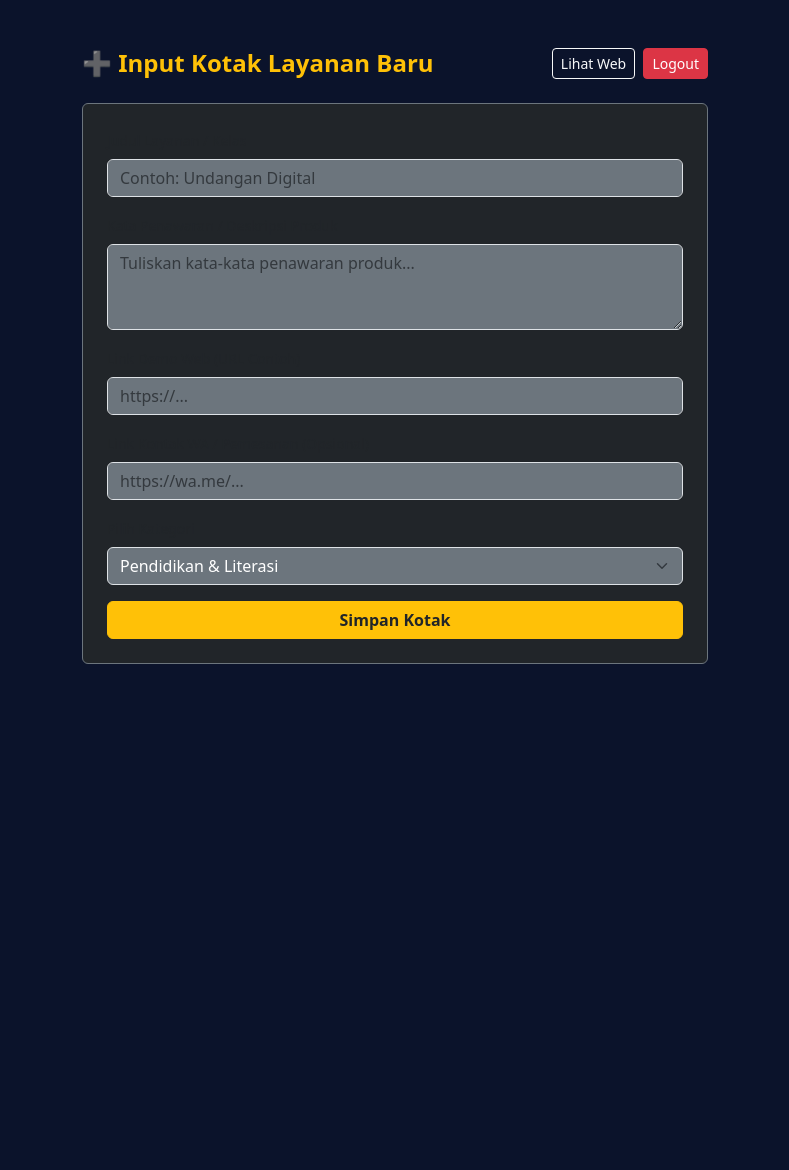
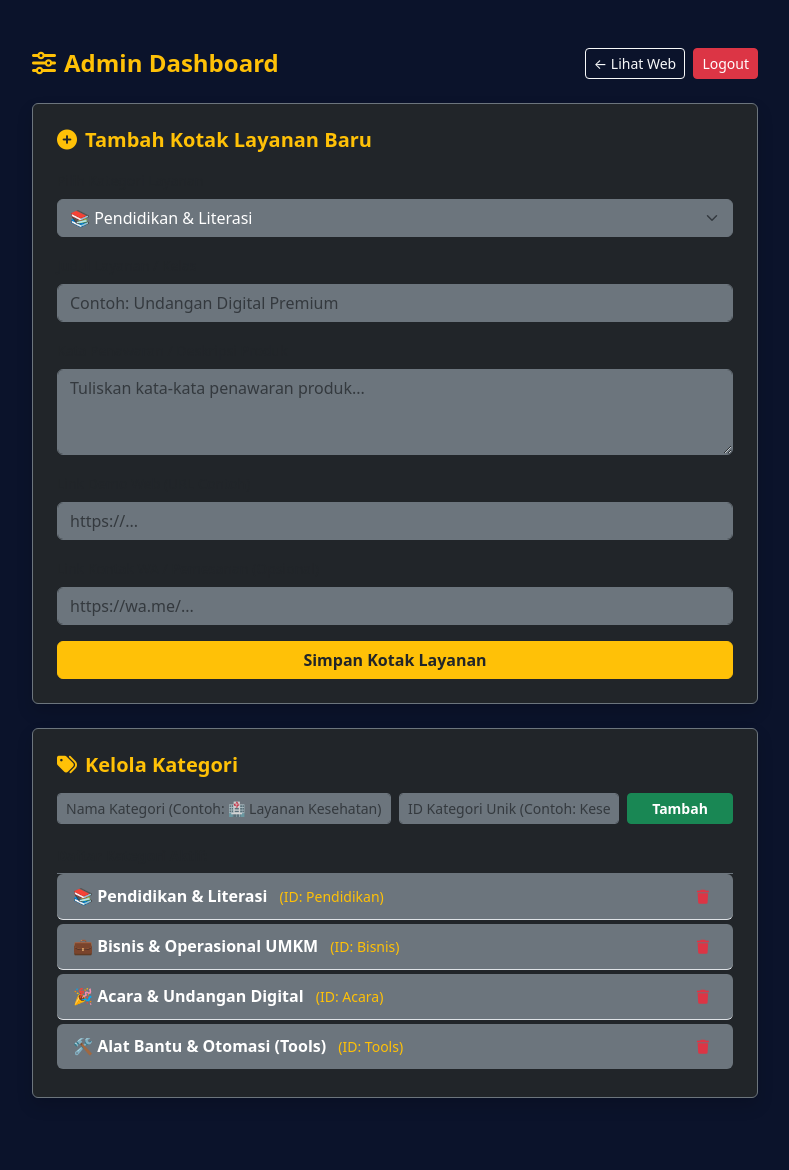
Before and after one commit to hendraelkariem12-a11y/hendra-media-tech, a Flask app: page /admin/tambah in a window 1280 px wide. Shown: the whole page, without its empty margins (245-1034 px from the left). Before the commit the page ends 664 px from the top, so only its background shows below. Run offline with Flask 3, Linux system fonts and the light colour scheme; the visitor is signed in with stand-in values (Sample User, id 1).

Commit message:
Update tambah.html

```diff
--- a/templates/tambah.html
+++ b/templates/tambah.html
@@ -2,56 +2,95 @@
 <html lang="id">
 <head>
     <meta charset="UTF-8">
-    <title>Input Kotak Baru - Hendra Media Tech</title>
+    <title>Admin Dashboard - Hendra Media Tech</title>
     <link href="https://cdn.jsdelivr.net/npm/bootstrap@5.3.0/dist/css/bootstrap.min.css" rel="stylesheet">
+    <link rel="stylesheet" href="https://cdnjs.cloudflare.com/ajax/libs/font-awesome/6.4.0/css/all.min.css">
 </head>
 <body style="background:#0b132b; color:#fff;" class="py-5">
-    <div class="container" style="max-width: 650px;">
+    <div class="container" style="max-width: 750px;">
         <div class="d-flex justify-content-between align-items-center mb-4">
-            <h4 class="text-warning fw-bold mb-0">➕ Input Kotak Layanan Baru</h4>
+            <h4 class="text-warning fw-bold mb-0"><i class="fa-solid fa-sliders me-2"></i>Admin Dashboard</h4>
             <div>
-                <a href="/" class="btn btn-sm btn-outline-light me-1">Lihat Web</a>
+                <a href="/" class="btn btn-sm btn-outline-light me-1">&larr; Lihat Web</a>
                 <a href="/admin/logout" class="btn btn-sm btn-danger">Logout</a>
             </div>
         </div>
 
-        <div class="card p-4 bg-dark text-white border-secondary mb-4">
-            <form method="POST">
+        {% with messages = get_flashed_messages(with_categories=true) %}
+          {% if messages %}
+            {% for category, message in messages %}
+              <div class="alert alert-{{ category }} py-2 small mb-3">{{ message }}</div>
+            {% endfor %}
+          {% endif %}
+        {% endwith %}
+
+        <!-- FORM 1: TAMBAH PRODUK / KOTAK BARU -->
+        <div class="card p-4 bg-dark text-white border-secondary mb-4 shadow">
+            <h5 class="text-warning fw-bold mb-3"><i class="fa-solid fa-plus-circle me-2"></i>Tambah Kotak Layanan Baru</h5>
+            <form method="POST" action="/admin/tambah">
+                <div class="mb-3">
+                    <label class="form-label small text-muted">Pilih Kategori Layanan</label>
+                    <select name="kategori" class="form-select bg-secondary text-white border-secondary" required>
+                        {% for kat in kategori_list %}
+                        <option value="{{ kat.id }}">{{ kat.nama }}</option>
+                        {% endfor %}
+                    </select>
+                </div>
                 <div class="mb-3">
                     <label class="form-label small text-muted">Judul Layanan / Kelas</label>
-                    <input type="text" name="judul" class="form-control bg-secondary text-white" placeholder="Contoh: Undangan Digital" required>
+                    <input type="text" name="judul" class="form-control bg-secondary text-white border-secondary" placeholder="Contoh: Undangan Digital Premium" required>
                 </div>
                 <div class="mb-3">
                     <label class="form-label small text-muted">Kata Penawaran / Deskripsi Produk</label>
-                    <textarea name="penawaran" class="form-control bg-secondary text-white" rows="3" placeholder="Tuliskan kata-kata penawaran produk..." required></textarea>
+                    <textarea name="penawaran" class="form-control bg-secondary text-white border-secondary" rows="3" placeholder="Tuliskan kata-kata penawaran produk..." required></textarea>
                 </div>
                 <div class="mb-3">
                     <label class="form-label small text-muted">Link Demo Web (URL Contoh)</label>
-                    <input type="url" name="link_demo" class="form-control bg-secondary text-white" placeholder="https://..." required>
+                    <input type="url" name="link_demo" class="form-control bg-secondary text-white border-secondary" placeholder="https://..." required>
                 </div>
                 <div class="mb-3">
                     <label class="form-label small text-muted">Link Kontak WA / Pemesanan (Opsional)</label>
-                    <input type="url" name="link_pesan" class="form-control bg-secondary text-white" placeholder="https://wa.me/...">
+                    <input type="url" name="link_pesan" class="form-control bg-secondary text-white border-secondary" placeholder="https://wa.me/...">
                 </div>
-                <div class="mb-3">
-    <label class="form-label small text-muted">Pilih Kategori</label>
-    <select name="kategori" class="form-select bg-secondary text-white">
-        <option value="Pendidikan">Pendidikan & Literasi</option>
-        <option value="Bisnis">Bisnis & Operasional UMKM</option>
-        <option value="Acara">Acara & Undangan Digital</option>
-        <option value="Tools">Alat Bantu & Otomasi</option>
-    </select>
-</div>
+                <button type="submit" class="btn btn-warning w-100 fw-bold text-dark">Simpan Kotak Layanan</button>
+            </form>
+        </div>
 
-                <button type="submit" class="btn btn-warning w-100 fw-bold text-dark">Simpan Kotak</button>
+        <!-- FORM 2: KELOLA KATEGORI (TAMBAH & HAPUS) -->
+        <div class="card p-4 bg-dark text-white border-secondary mb-4 shadow">
+            <h5 class="text-warning fw-bold mb-3"><i class="fa-solid fa-tags me-2"></i>Kelola Kategori</h5>
+
+            <form method="POST" action="/admin/kategori/tambah" class="row g-2 mb-4">
+                <div class="col-md-6">
+                    <input type="text" name="nama" class="form-control form-control-sm bg-secondary text-white border-secondary" placeholder="Nama Kategori (Contoh: 🏥 Layanan Kesehatan)" required>
+                </div>
+                <div class="col-md-4">
+                    <input type="text" name="id_kat" class="form-control form-control-sm bg-secondary text-white border-secondary" placeholder="ID Kategori Unik (Contoh: Kesehatan)" required>
+                </div>
+                <div class="col-md-2">
+                    <button type="submit" class="btn btn-success btn-sm w-100 fw-bold">Tambah</button>
+                </div>
             </form>
+
+            <h6 class="small text-muted fw-bold mb-2">Daftar Kategori Aktif:</h6>
+            <div class="list-group list-group-flush">
+                {% for kat in kategori_list %}
+                <div class="list-group-item bg-secondary text-white d-flex justify-content-between align-items-center mb-1 rounded">
+                    <div>
+                        <strong>{{ kat.nama }}</strong> <small class="text-warning ms-2">(ID: {{ kat.id }})</small>
+                    </div>
+                    <form action="/admin/kategori/hapus/{{ kat.id }}" method="POST" class="mb-0" onsubmit="return confirm('Hapus kategori ini?');">
+                        <button type="submit" class="btn btn-sm btn-outline-danger border-0"><i class="fa-solid fa-trash"></i></button>
+                    </form>
+                </div>
+                {% endfor %}
+            </div>
         </div>
 
         {% if json_result %}
         <div class="card p-3 bg-dark border-warning">
             <h6 class="text-warning fw-bold mb-2">📋 Hasil JSON Terbaru:</h6>
-            <p class="small text-muted mb-2">Jika di Vercel kotaknya tidak tersimpan otomatis saat restart, cukup salin teks di bawah ini dan perbarui file <code>katalog.json</code> kamu di GitHub:</p>
-            <textarea class="form-control bg-black text-warning small font-monospace" rows="8" readonly>{{ json_result }}</textarea>
+            <textarea class="form-control bg-black text-warning small font-monospace" rows="6" readonly>{{ json_result }}</textarea>
         </div>
         {% endif %}
     </div>
```
